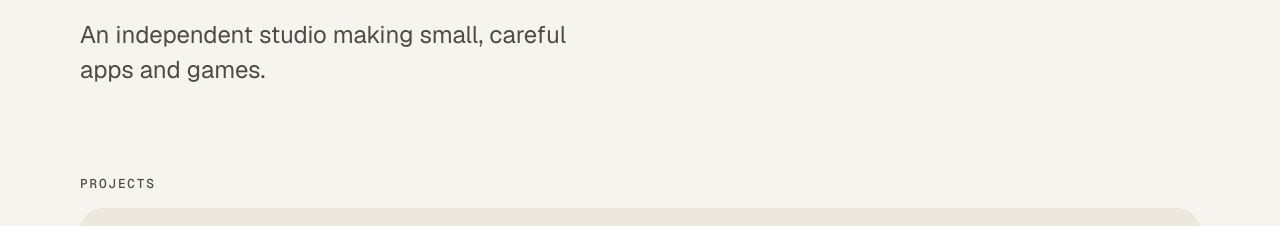
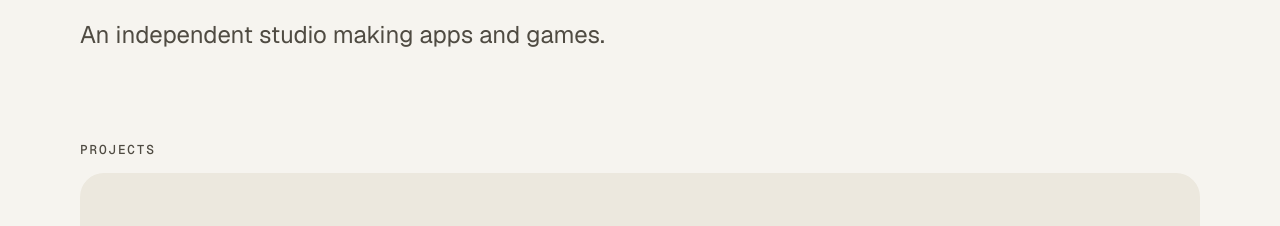
Before and after one commit to snowfernlabs/snowfernlabs.github.io, a plain HTML site: page index.html in a window 1280 px wide. Shown: the part 335-561 px from the top of the page. Drawn offline with Linux system fonts and the light colour scheme.

Commit message:
Plain studio line
Co-Authored-By: Claude Opus 5.5 <noreply@anthropic.com>
Claude-Session: https://claude.ai/code/session_01639hicTUnGPRLgvdXZwxoF

```diff
--- a/index.html
+++ b/index.html
@@ -4,14 +4,14 @@
 <meta charset="utf-8">
 <meta name="viewport" content="width=device-width, initial-scale=1">
 <title>Snowfern Labs</title>
-<meta name="description" content="Snowfern Labs is an independent studio making small, careful apps and games, and the maker of Sailfin.">
+<meta name="description" content="Snowfern Labs is an independent studio making apps and games, and the maker of Sailfin.">
 <link rel="canonical" href="https://snowfernlabs.com/">
 <meta name="theme-color" content="#F6F4EF" media="(prefers-color-scheme: light)">
 <meta name="theme-color" content="#12110E" media="(prefers-color-scheme: dark)">
 <meta property="og:type" content="website">
 <meta property="og:site_name" content="Snowfern Labs">
 <meta property="og:title" content="Snowfern Labs">
-<meta property="og:description" content="Snowfern Labs is an independent studio making small, careful apps and games, and the maker of Sailfin.">
+<meta property="og:description" content="Snowfern Labs is an independent studio making apps and games, and the maker of Sailfin.">
 <meta property="og:url" content="https://snowfernlabs.com/">
 <meta property="og:image" content="https://snowfernlabs.com/assets/share.png">
 <meta property="og:image:width" content="1200">
@@ -34,7 +34,7 @@
 
 <section class="studio-intro">
 <h1>Snowfern Labs</h1>
-<p class="lede">An independent studio making small, careful apps and games.</p>
+<p class="lede">An independent studio making apps and games.</p>
 </section>
 <section aria-labelledby="projects">
 <h2 id="projects" class="label">Projects</h2>
```
